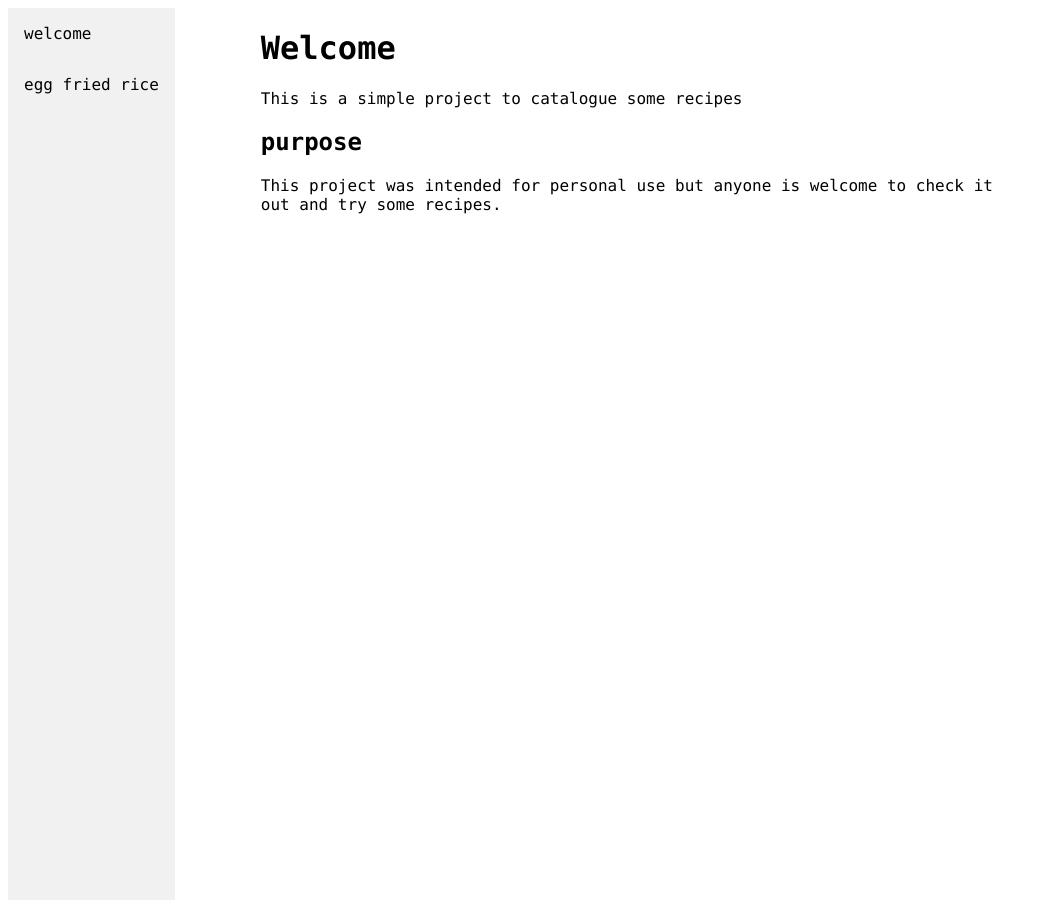
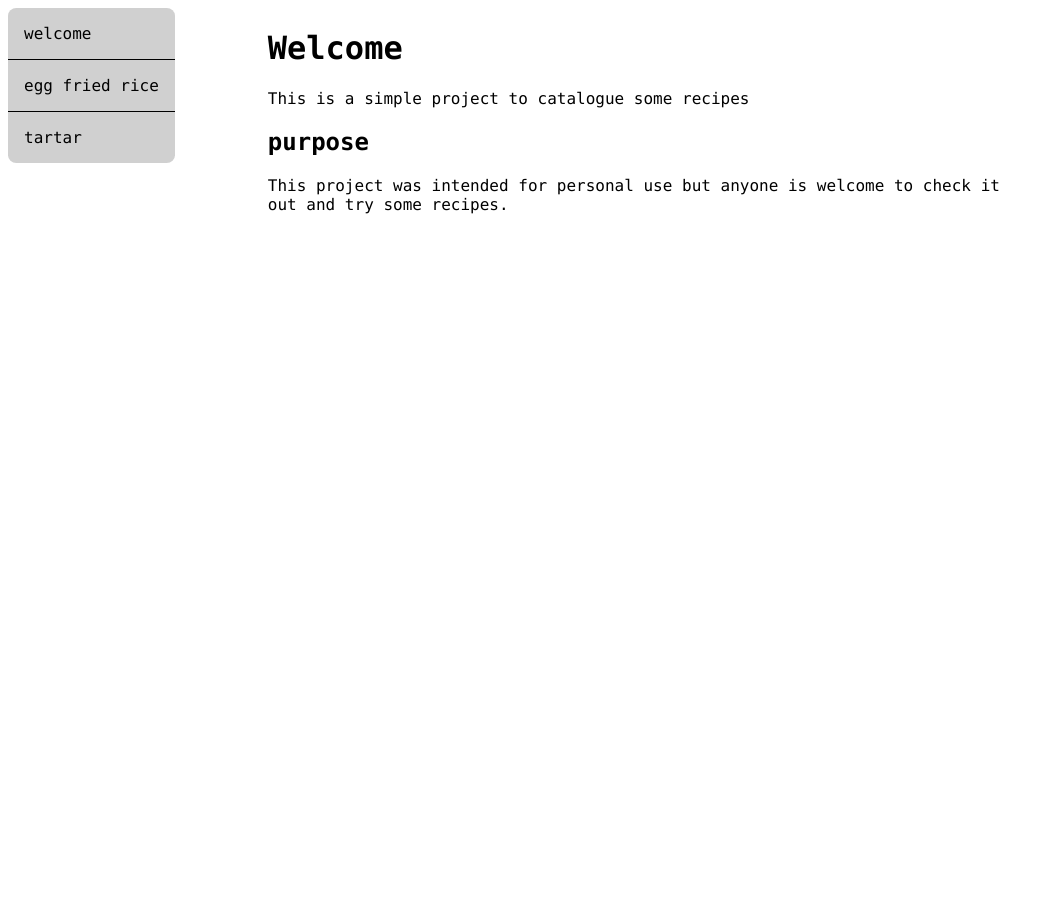
Before and after one commit to WilliamBergamin/recipes, an MkDocs documentation site: the page built from docs/index.md, in a window 1280 px wide. Shown: the whole page, without its empty margins (0-1054 px from the left). Built offline with MkDocs 1.6.1, drawn with Linux system fonts in a browser that asks for light colours.

Commit message:
fixed button

```diff
--- a/docs/css/style.css
+++ b/docs/css/style.css
@@ -1,37 +1,47 @@
+:root {
+    --grey: #555;
+    --light-grey: #d0d0d0;
+}
+
 .grid-container {
     width: 100%;
     margin: 0;
     height: 90vh;
     display: flex;
-    border: 0px solid rgba(0, 0, 0, .4);
+    border: 0px solid black;
     transition: 1s ease;
     font-family: "Lucida Console", "Courier New", monospace;
 }
 
 /* The side navigation menu */
-div.sidebar {
+.sidebar {
     margin: 0;
-    background-color: #f1f1f1;
+    background-color: var(--light-grey);
     position: fixed;
-    height: 100%;
+    height: fit-content;
     overflow-x: visible;
-    padding: 0px;
     border-top: 0px solid transparent;
     -webkit-overflow-scrolling: touch;
+    border-radius: 5%;
 }
 
 /* Sidebar links */
-div.sidebar a {
+.sidebar a {
     display: block;
     color: black;
-    padding: 16px;
+    padding: 1em;
     text-decoration: none;
 }
 
 /* Links on mouse-over */
-div.sidebar a:hover {
-    background-color: #555;
+.sidebar a:hover {
+    background-color: var(--grey);
     color: white;
+}
+
+.sidebar a:not(:last-child) {
+    border-bottom-style: solid;
+    border-width: 0.1em;
 }
 
 /* Hide the link that should open and close the navbar on small screens */
@@ -41,65 +51,73 @@ div.sidebar a:hover {
     margin-left: 20%;
 }
 
-
 /* Hide the link that should open and close the navbar on small screens */
 .side-button {
-    text-decoration: none;
-    text-transform: uppercase;
-    font-size: 1.5em;
-    color: #000;
+    display: none;
+    position: fixed;
+    z-index: 999;
+    width: 3em;
+    height: 3em;
+    background: var(--light-grey);
+    border-radius: 100%;
     cursor: pointer;
-    border: 3px solid;
-    height: fit-content;
-    padding: 0.25em 0.5em;
-    box-shadow: 0.05em 0.05em 0em 0em, 0.1em 0.1em 0em 0em, 0.15em 0.15em 0em 0em, 0.2em 0.2em 0em 0em;
-    user-select: none;
-    -webkit-user-select: none;
-    touch-action: manipulation;
-
-    display: none;
-    margin: 0.5em 0.5em;
-    position:fixed;
+    justify-content: center;
+    align-items: center;
+    left: 1em;
+    top: 1em;
 }
 
-.side-button:active {
-    box-shadow: 0 0 0 0;
-    top: 0.5em;
-    left: 0.5em;
+.side-button:before {
+    position: absolute;
+    content: "";
+    width: 1.5em;
+    height: 0.1em;
+    background: black;
+    transform: rotate(90deg);
+    transition: all 0.4s ease;
 }
 
+.side-button:after {
+    position: absolute;
+    content: "";
+    width: 1.5em;
+    height: 0.1em;
+    background: black;
+    transition: all 0.4s ease;
+}
+
+#toggle {
+    -webkit-appearance: none;
+}
+
+#toggle:checked~div.sidebar {
+    opacity: 1;
+}
+
+#toggle:checked~.side-button:before {
+    transform: rotate(225deg);
+}
+
+#toggle:checked~.side-button:after {
+    transform: rotate(135deg);
+}
+
+/* When small screens */
 @media screen and (max-width: 600px) {
 
     .sidebar {
-        display: none;
+        opacity: 0;
+        height: auto;
+        transition: all 0.4s ease-in-out;
+        padding-top: 3em;
     }
 
     .side-button {
-        float: left;
-        display: block;
+        display: flex;
     }
 
     .main-content {
         margin-right: 0em;
-        margin-left: 5em;
+        margin-left: 4em;
     }
 }
-
-@media screen and (max-width: 600px) {
-    .sidebar.responsive {
-        display: block;
-        height: auto;
-        padding-top: 4em;
-    }
-
-    .sidebar.responsive a {
-        float: none;
-        display: block;
-        text-align: left;
-    }
-
-    .sidebar.responsive a:not(:last-child) {
-        border-bottom-style: solid;
-        border-width: 0.1em;
-    }
-}
--- a/mkdocs.yml
+++ b/mkdocs.yml
@@ -3,6 +3,7 @@ site_name: Recipes
 nav:
     - welcome: index.md
     - egg fried rice: egg_fried_rice.md
+    - tartar: tartar.md
 theme:
     name: null
     custom_dir: 'theme/'
--- a/theme/main.html
+++ b/theme/main.html
@@ -30,12 +30,13 @@
 <body>
     <div class="grid-container">
         {% if nav|length>1 %}
+        <input type="checkbox" id="toggle"/>
+        <label class="side-button" for="toggle"></label>
         <div class="sidebar" id="sidebar">
             {% for nav_item in nav %}
-            <a href="{{ nav_item.url|url }}">{{ nav_item.title }}</a>
+            <a href="{{ nav_item.url|url }}" for="toggle">{{ nav_item.title }}</a>
             {% endfor %}
         </div>
-        <button class="side-button" role="button" onclick="sideBarAction()">&#9776;</button>
         {% endif %}
         {% if page and page.meta and page.meta.source %}
         <div class="source-links">
```
Also changed, not shown: other parts of theme/main.html (+0 -12 lines), docs/tartar.md (added, +24 -0 lines).
